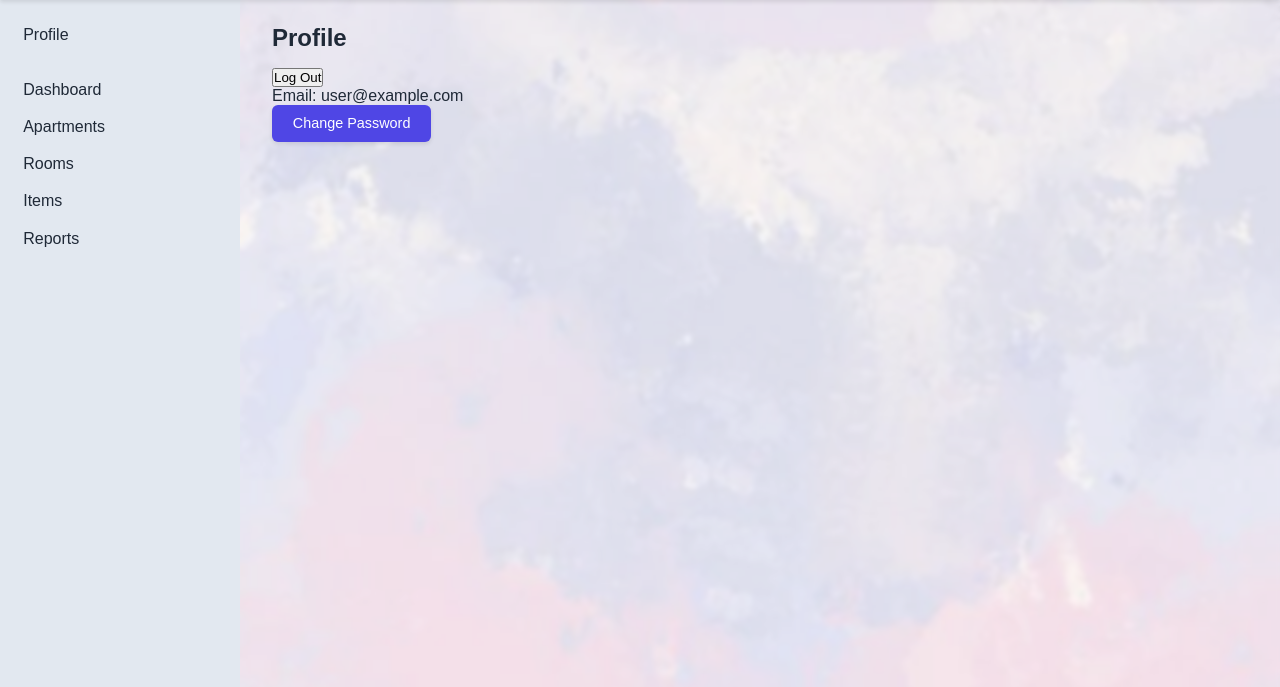
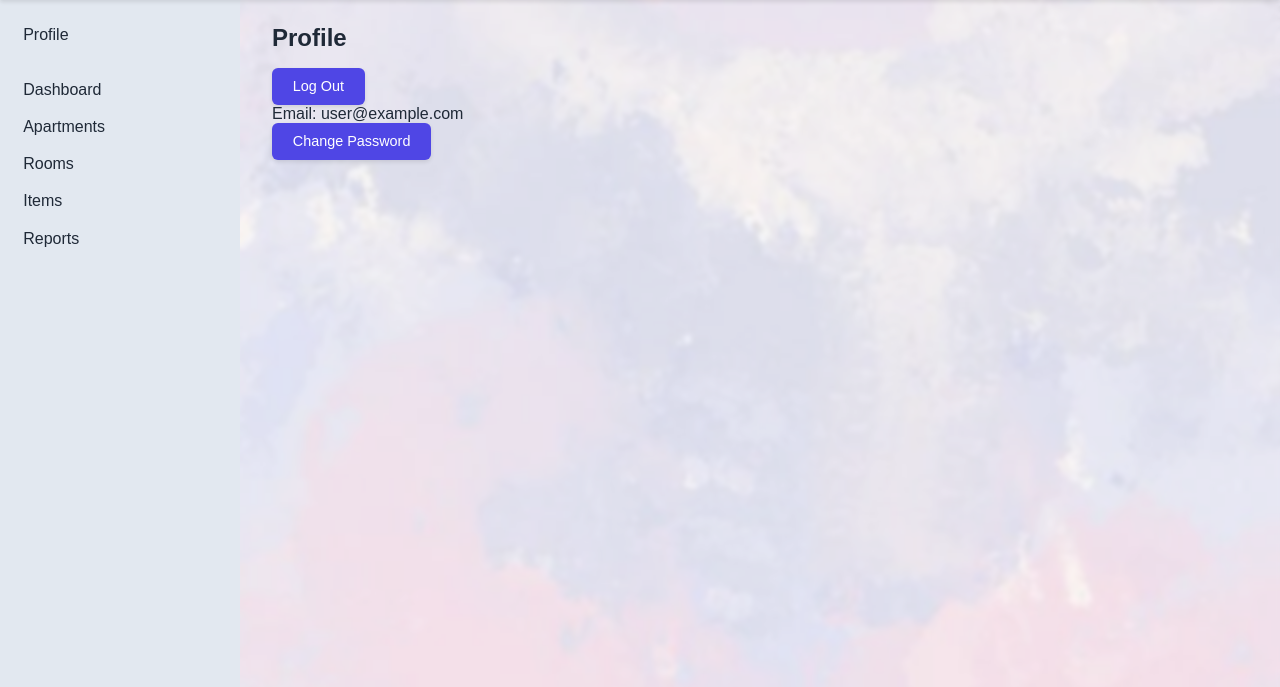
Before and after one commit to b4oody/house_inventory, a Django app: template templates/profile/profile.html in a window 1280 px wide. Shown: the part 64-751 px from the top of the page. Run offline with Django 5.2, Linux system fonts and the light colour scheme; the template is opened without the code that fills it, so the values that code supplies are empty.

Commit message:
update: add css for button logout

```diff
--- a/templates/profile/profile.html
+++ b/templates/profile/profile.html
@@ -10,7 +10,7 @@
     <h1>Profile</h1>
     <form action="{% url 'house_core:logout' %}" method="post">
       {% csrf_token %}
-      <button type="submit">Log Out</button>
+      <button class="btn" type="submit">Log Out</button>
     </form>
     <p>Email: user@example.com</p>
     <a class="btn" href="#">Change Password</a>
```
